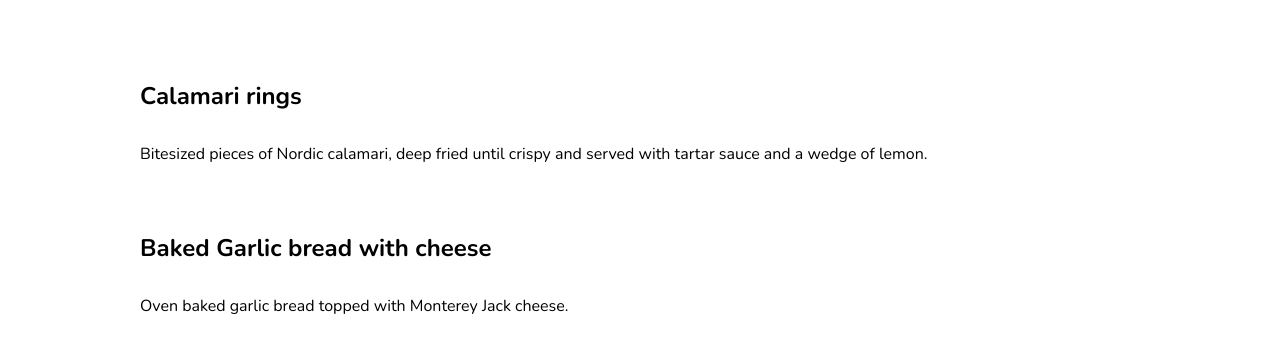
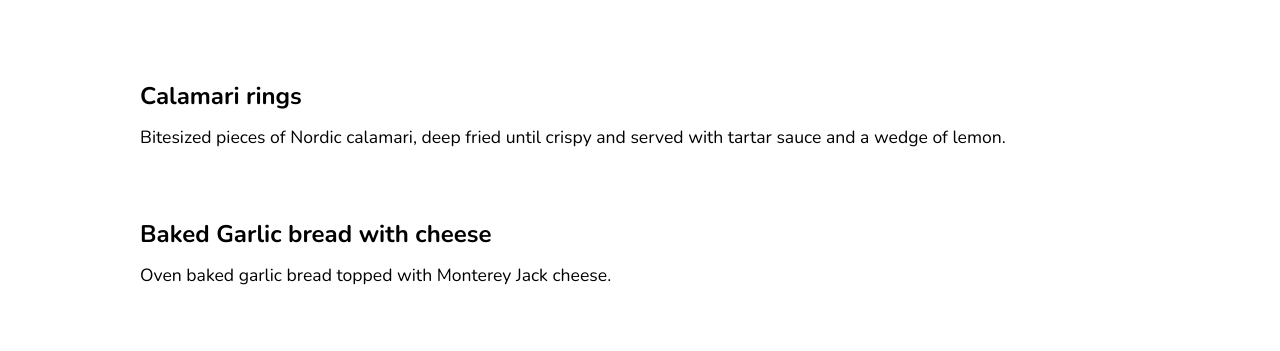
Before and after one commit to EmilEndresen/Restaurant, a plain HTML site: page menu.html in a window 1280 px wide. Shown: the part 590-941 px from the top of the page. Drawn offline with nearby package versions, Linux system fonts and the light colour scheme.

Commit message:
more menu

```diff
--- a/css/about.css
+++ b/css/about.css
@@ -67,6 +67,10 @@ h3 {
     font-size: 1.8rem;
     font-family: ONEDAY, sans-serif;
     letter-spacing: .2rem;
+}
+
+p {
+    font-size: 1.1rem;
 }
 
 .section-title::after {
--- a/css/index.css
+++ b/css/index.css
@@ -68,6 +68,10 @@ h3 {
     font-size: 1.8rem;
     font-family: ONEDAY, sans-serif;
     letter-spacing: .2rem;
+}
+
+p {
+    font-size: 1.1rem;
 }
 
 .section-title::after {
--- a/css/menu.css
+++ b/css/menu.css
@@ -66,7 +66,12 @@ h2 {
 h3 {
    font-size:  1.5rem;
    margin-top: 2em;
-   margin-bottom: .5em;
+   margin-bottom: .4em;
+}
+
+p {
+    font-size: 1.1rem;
+    margin-top: 0;
 }
 
 .section-title::after {
```
